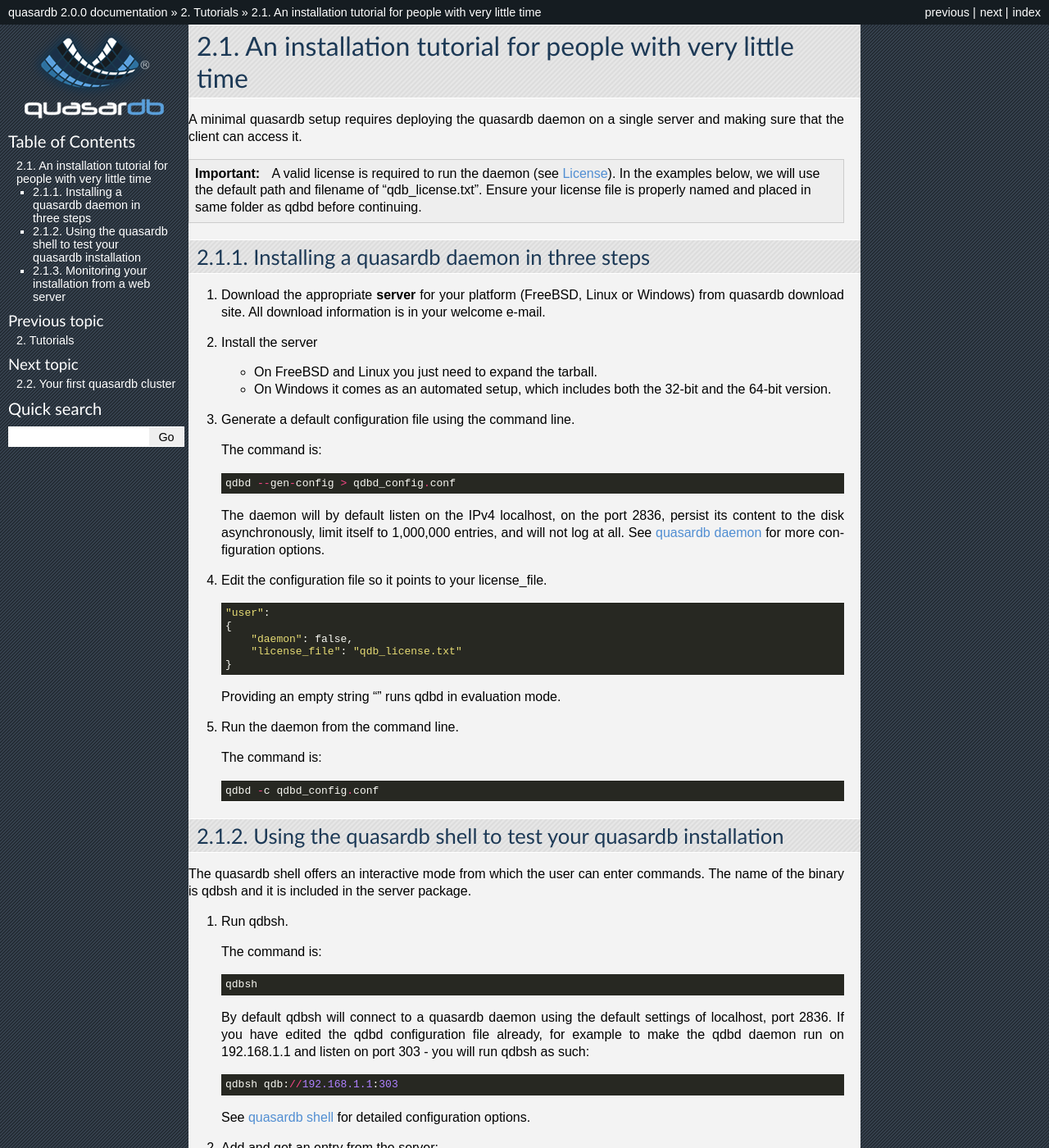
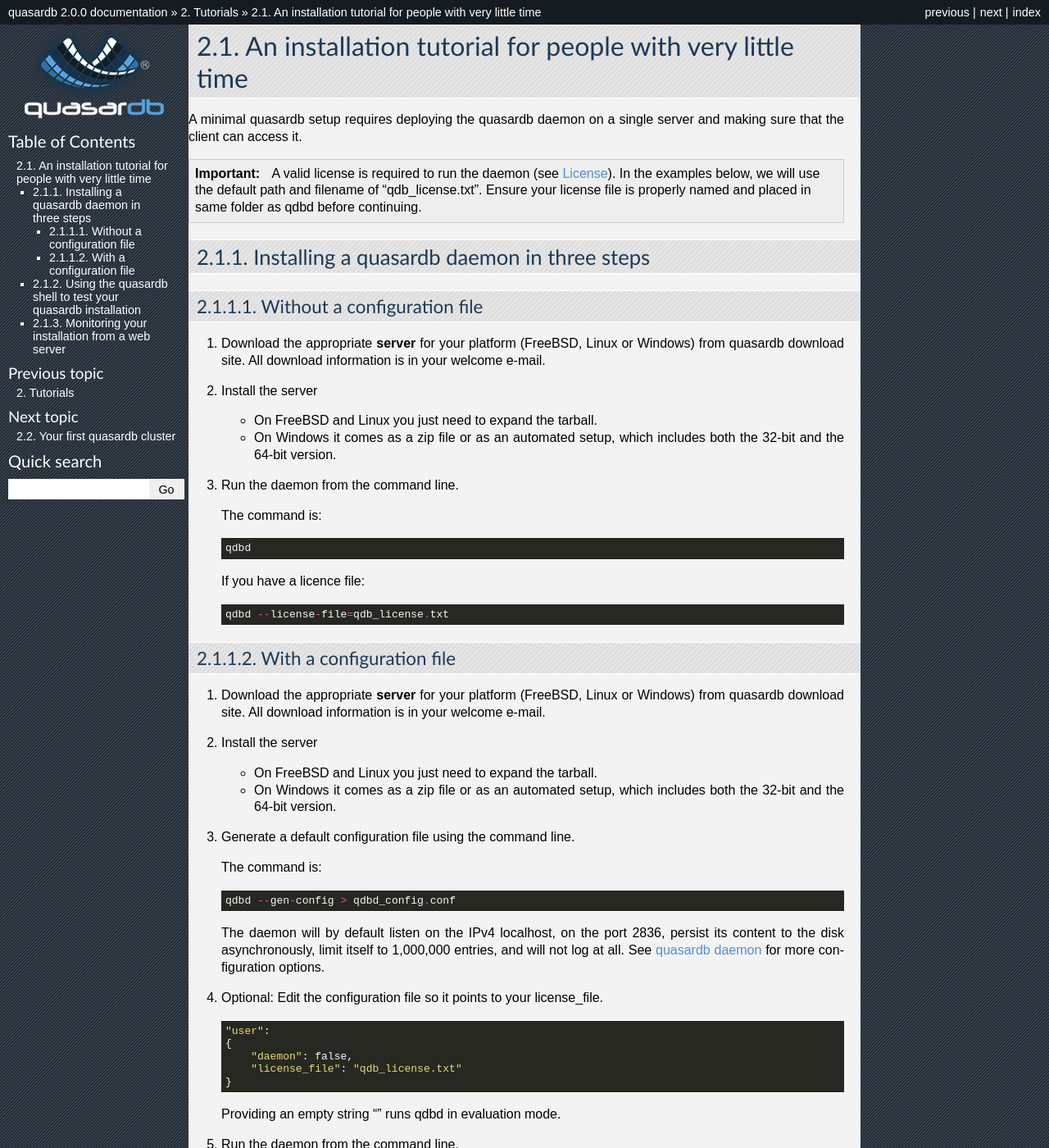
Before and after one commit to iltommi/qdb-documentation, a Sphinx documentation site: the page built from source/tutorials/tut_quick.rst, in a window 1280 px wide and 1400 px high. Shown: the whole window at 82% size. Built offline with Sphinx 7.4.7, drawn with Linux system fonts in a browser that asks for light colours; some of the changed text lies outside the part shown.

Commit message:
Update tutorial

```diff
--- a/source/tutorials/one_ring.rst
+++ b/source/tutorials/one_ring.rst
@@ -88,8 +88,8 @@ If you add a node to the cluster, you do not have to make *any* change on the cl
 
 #. Test a couple of commands::
 
-    ok:qdbsh> put entry thisismycontent
-    ok:qdbsh> get entry
+    ok:qdbsh> blob_put entry thisismycontent
+    ok:qdbsh> blob_get entry
     thisismycontent
     ok:qdbsh> exit
 
@@ -97,5 +97,5 @@ If you add a node to the cluster, you do not have to make *any* change on the cl
 
     qdbsh qdb://192.168.1.3:2836
 
-    ok:qdbsh> get entry
+    ok:qdbsh> blob_get entry
     thisismyentry
--- a/source/tutorials/tut_quick.rst
+++ b/source/tutorials/tut_quick.rst
@@ -10,13 +10,35 @@ A minimal quasardb setup requires deploying the quasardb daemon on a single serv
 Installing a quasardb daemon in three steps
 ===========================================
 
+Without a configuration file
+^^^^^^^^^^^^^^^^^^^^^^^^^^^^
+
 #. Download the appropriate **server** for your platform (FreeBSD, Linux or Windows) from quasardb download site. All download information is in your welcome e-mail.
 
 #. Install the server
 
    * On FreeBSD and Linux you just need to expand the tarball.
-   * On Windows it comes as an automated setup, which includes both the 32-bit and the 64-bit version.
+   * On Windows it comes as a zip file or as an automated setup, which includes both the 32-bit and the 64-bit version.
 
+#. Run the daemon from the command line.
+
+   The command is::
+
+       qdbd
+
+   If you have a licence file::
+
+       qdbd --license-file=qdb_license.txt
+
+With a configuration file
+^^^^^^^^^^^^^^^^^^^^^^^^^
+
+#. Download the appropriate **server** for your platform (FreeBSD, Linux or Windows) from quasardb download site. All download information is in your welcome e-mail.
+
+#. Install the server
+
+   * On FreeBSD and Linux you just need to expand the tarball.
+   * On Windows it comes as a zip file or as an automated setup, which includes both the 32-bit and the 64-bit version.
 
 #. Generate a default configuration file using the command line.
 
@@ -26,7 +48,7 @@ Installing a quasardb daemon in three steps
 
    The daemon will by default listen on the IPv4 localhost, on the port 2836, persist its content to the disk asynchronously, limit itself to 1,000,000 entries, and will not log at all. See :doc:`../reference/qdbd` for more configuration options.
 
-#. Edit the configuration file so it points to your license_file. ::
+#. Optional: Edit the configuration file so it points to your license_file. ::
 
         "user":
         {
@@ -35,7 +57,6 @@ Installing a quasardb daemon in three steps
         }
 
    Providing an empty string "" runs qdbd in evaluation mode.
-
 
 #. Run the daemon from the command line.
 
```
Also changed, not shown: other parts of source/tutorials/tut_quick.rst (+2 -2 lines).
